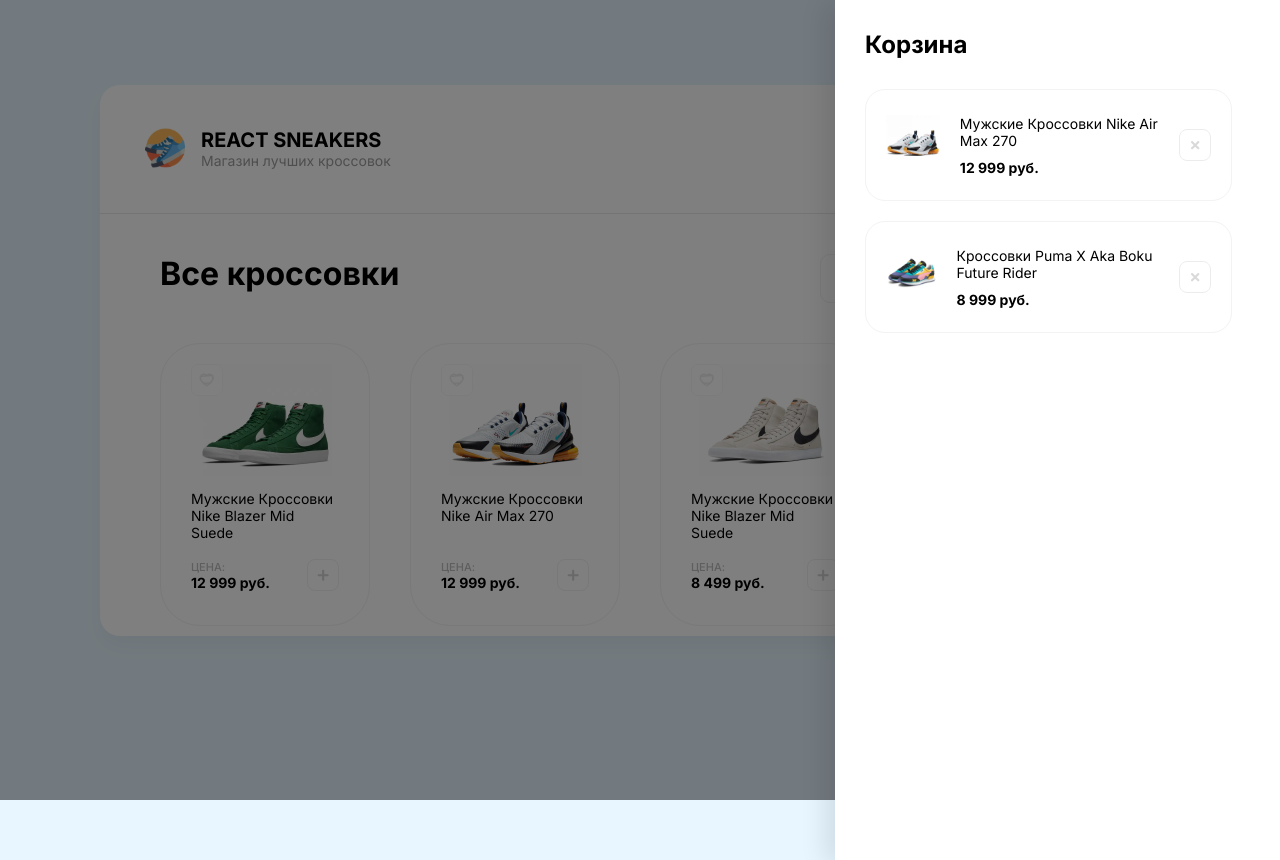
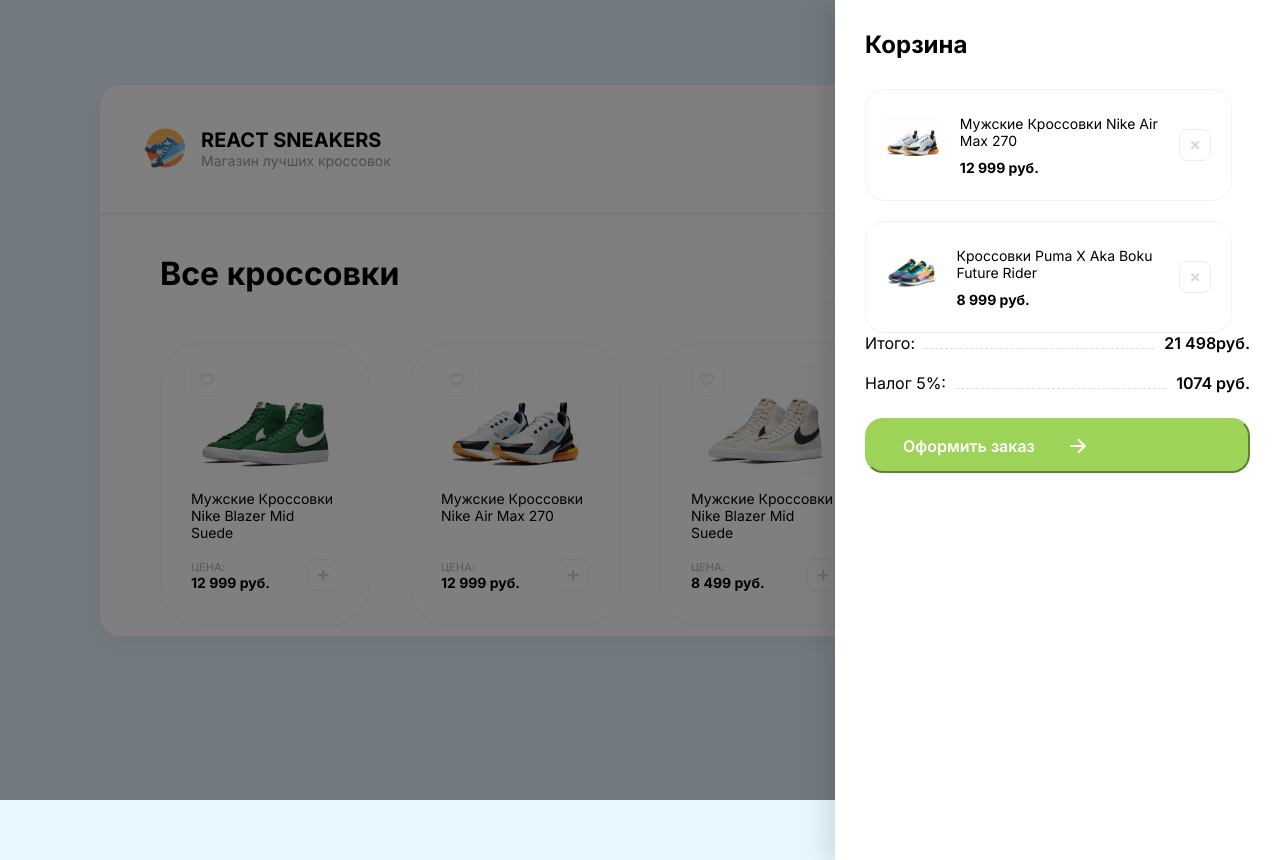
Before and after one commit to LivingstoneDoc/react-sneakers-shop, a JavaScript app: page / in a window 1280 px wide. Built offline with nearby package versions, Linux system fonts and the light colour scheme; the HTML template or start-up script is replaced by a standard one.

Commit message:
feat: add total price, tax and button in cart

```diff
--- a/src/App.js
+++ b/src/App.js
@@ -5,8 +5,9 @@
         <div className="cart">
           <h2 className="cartSubtitle">Корзина</h2>
           <div className="cartContentWrapper">
+            <div className="cartItemsWrapper">
               <div className="cartItem">
-              <div style={{backgroundImage: 'url(./img/sneakers/sneakers2.png)'}} className="cartItemImg"></div>
+                <div style={{ backgroundImage: 'url(./img/sneakers/sneakers2.png)' }} className="cartItemImg"></div>
                 <div className="cartItemDescr">
                   <p className="cartItemName">Мужские Кроссовки Nike Air Max 270</p>
                   <p className="cartItemPrice">12 999 руб.</p>
@@ -15,12 +16,31 @@
               </div>
 
               <div className="cartItem">
-              <div style={{backgroundImage: 'url(./img/sneakers/sneakers4.png)'}} className="cartItemImg"></div>
+                <div style={{ backgroundImage: 'url(./img/sneakers/sneakers4.png)' }} className="cartItemImg"></div>
                 <div className="cartItemDescr">
                   <p className="cartItemName">Кроссовки Puma X Aka Boku Future Rider</p>
                   <p className="cartItemPrice">8 999 руб.</p>
                 </div>
                 <img src="./icon/cart/cart-remove-item-hover.svg" alt="delete" className="cartRemoveImg" />
+              </div>
+            </div>
+            <div className="cartBottomContentWrapper">
+              <div className="cartFinalPrice">
+                <p className="total">Итого:</p>
+                <div className="dashLine"></div>
+                <p className="totalPrice">21 498руб.</p>
+              </div>
+              <div className="cartTax">
+                <p className="cartTaxTitle">Налог 5%:</p>
+                <div className="dashLine"></div>
+                <p className="cartTaxAmount">1074 руб.</p>
+              </div>
+              <button className="cartBtn">
+                <div className="cartBtnContentWrapper">
+                  <p className="cartBtnText">Оформить заказ</p>
+                  <img src="./icon/cart/cart-button-arrow.svg" alt="Arrow" className="cartBtnImg"/>
+                </div>
+              </button>
             </div>
           </div>
         </div>
--- a/src/index.css
+++ b/src/index.css
@@ -221,43 +221,49 @@
 }
 
 .wrapper .cartOverlay .cart .cartContentWrapper {
+  margin-top: 30px;
+  display: flex;
+  flex-direction: column;
+  justify-content: space-between;
+}
+
+.wrapper .cartOverlay .cart .cartContentWrapper .cartItemsWrapper {
   display: flex;
   flex-direction: column;
   gap: 20px;
-  margin-top: 30px;
 }
 
-.wrapper .cartOverlay .cart .cartContentWrapper .cartItem {
+.wrapper .cartOverlay .cart .cartContentWrapper .cartItemsWrapper .cartItem {
   display: flex;
   align-items: center;
   padding: 20px;
   width: 325px;
-  /* height: 119px; */
   border-radius: 20px;
   border: 1px solid #f3f3f3;
   background: #ffffff;
   overflow: hidden;
+  flex: 1
 }
 
-.wrapper .cartOverlay .cart .cartContentWrapper .cartItem .cartItemImg {
+.wrapper .cartOverlay .cart .cartContentWrapper .cartItemsWrapper .cartItem .cartItemImg {
   width: 70px;
   height: 70px;
   background:  0 5px / contain no-repeat;
   margin-right: 20px;
 }
 
-.wrapper .cartOverlay .cart .cartContentWrapper .cartItem .cartItemDescr {
+.wrapper .cartOverlay .cart .cartContentWrapper .cartItemsWrapper .cartItem .cartItemDescr {
   margin-right: 20px;
 }
 
-.wrapper .cartOverlay .cart .cartContentWrapper .cartItem .cartItemDescr .cartItemName {
+.wrapper .cartOverlay .cart .cartContentWrapper .cartItemsWrapper .cartItem .cartItemDescr .cartItemName {
   color: #000000;
   font-size: 14px;
   font-weight: 400;
   margin: 0;
 }
 
-.wrapper .cartOverlay .cart .cartContentWrapper .cartItem .cartItemDescr .cartItemPrice {
+.wrapper .cartOverlay .cart .cartContentWrapper .cartItemsWrapper .cartItem .cartItemDescr .cartItemPrice {
   color: #000000;
   font-size: 14px;
   font-weight: 700;
@@ -265,7 +271,7 @@
   margin-top: 10px;
 }
 
-.wrapper .cartOverlay .cart .cartContentWrapper .cartItem .cartRemoveImg {
+.wrapper .cartOverlay .cart .cartContentWrapper .cartItemsWrapper .cartItem .cartRemoveImg {
   width: 32px;
   height: 32px;
   cursor: pointer;
@@ -273,6 +279,71 @@
   transition: opacity 0.15s ease-in-out;
 }
 
-.wrapper .cartOverlay .cart .cartContentWrapper .cartItem .cartRemoveImg:hover {
+.wrapper .cartOverlay .cart .cartContentWrapper .cartItemsWrapper .cartItem .cartRemoveImg:hover {
   opacity: 1;
 }
+
+.wrapper .cartOverlay .cart .cartContentWrapper .cartBottomContentWrapper .cartFinalPrice {
+  display: flex;
+  justify-content: space-between;
+  gap: 10px;
+  align-items: end;
+}
+
+.wrapper .cartOverlay .cart .cartContentWrapper .cartBottomContentWrapper .dashLine {
+  position: relative;
+  top: -4px;
+  width: 167px;
+  border-bottom: 1px dashed #DFDFDF;
+  flex: 1
+}
+
+.wrapper .cartOverlay .cart .cartContentWrapper .cartBottomContentWrapper  .total, .cartTaxTitle {
+  color: #000000;
+  font-size: 16px;
+  font-weight: 400;
+}
+
+.wrapper .cartOverlay .cart .cartContentWrapper .cartBottomContentWrapper .totalPrice, .cartTaxAmount
+ {
+  color: #000000;
+  font-size: 16px;
+  font-weight: 600;
+  /* width: 100%; */
+}
+
+.wrapper .cartOverlay .cart .cartContentWrapper .cartBottomContentWrapper .cartTax {
+  display: flex;
+  justify-content: space-between;
+  gap: 10px;
+  margin-top: 20px;
+}
+
+.wrapper .cartOverlay .cart .cartContentWrapper .cartBottomContentWrapper .cartBtn {
+  width: 100%;
+  height: 55px;
+  border-radius: 18px;
+  background: #9DD458;
+  border-color: #9DD458;
+  cursor: pointer;
+  margin-top: 25px;
+}
+
+.wrapper .cartOverlay .cart .cartContentWrapper .cartBottomContentWrapper .cartBtn .cartBtnContentWrapper {
+  display: flex;
+  padding: 0 30px 0 30px;
+  /* justify-content: center; */
+}
+
+.wrapper .cartOverlay .cart .cartContentWrapper .cartBottomContentWrapper .cartBtn .cartBtnContentWrapper .cartBtnText {
+  /* margin: 0 auto; */
+  color: #ffffff;
+  text-align: center;
+  font-size: 16px;
+  font-weight: 600;
+}
+
+.wrapper .cartOverlay .cart .cartContentWrapper .cartBottomContentWrapper .cartBtn .cartBtnContentWrapper .cartBtnImg {
+  /* display: inline-block; */
+  margin-left: 35px;
+}
```
Also changed, not shown: public/icon/cart/cart-button-arrow.svg (added). Lines whose indentation alone changed are shown as unchanged.
